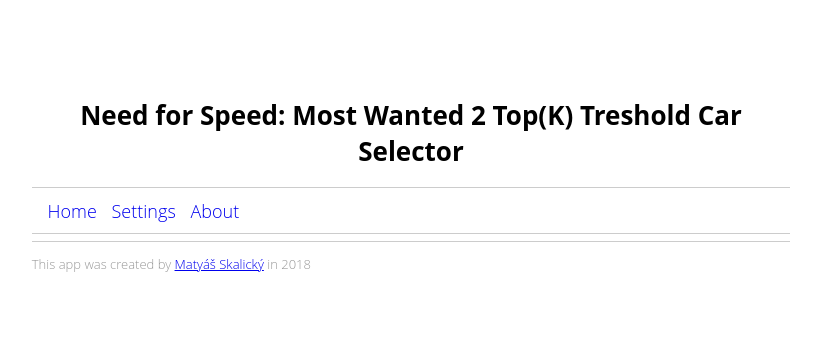
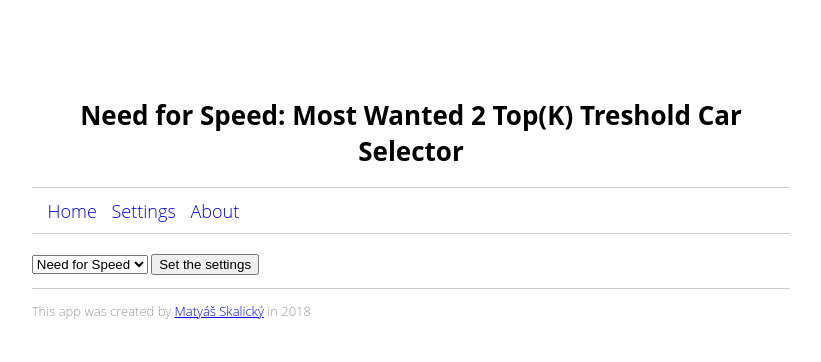
Before and after one commit to mskl/fit-bi-vwm-project, a Flask app: page /settings in a window 1280 px wide. Shown: the top 362 px of the page, without its empty margins (229-1050 px from the left). Run offline with Flask 2, Linux system fonts and the light colour scheme.

Commit message:
Settings.html is now working

```diff
--- a/source/static/styles/style.css
+++ b/source/static/styles/style.css
@@ -31,6 +31,7 @@
 
 #footer {
 	color: #999;
+	margin-top: 1em;
 	border-top: 1px solid #CCCCCC;
 }
 
--- a/source/templates/baser.html
+++ b/source/templates/baser.html
@@ -22,7 +22,7 @@
                             <a href="/">Home</a>
                         </span>
                         <span class="navbarbutton">
-                            <a href="/#">Settings</a>
+                            <a href="/settings">Settings</a>
                         </span>
                         <span class="navbarbutton">
                             <a href="/about">About</a>
--- a/source/templates/settings.html
+++ b/source/templates/settings.html
@@ -1,5 +1,11 @@
 {% extends "baser.html" %}
 
 {% block main %}
-
+    <p>{{ payload }}</p>
+    <form action="/settings" method="get">
+        <select name="dataset" title="the dataset used">
+            <option value="NFS" {% if form_data['dataset'] == "NFS" %}selected{% endif %}>Need for Speed</option>
+        </select>
+        <input type="submit" value="Set the settings" title="Set the settings">
+    </form>
 {% endblock %}
--- a/source/topktreshold.py
+++ b/source/topktreshold.py
@@ -16,7 +16,7 @@ car_database = CarDatabase(CSV_PATH)
 
 
 ########################################################################################################################
-@app.route('/', methods=['GET', 'POST'])
+@app.route('/', methods=['GET'])
 def index():
     # Obtain the settings from the form
     form_data = get_form_data()
@@ -45,9 +45,19 @@ def about():
 
 
 ########################################################################################################################
-@app.route('/settings')
+@app.route('/settings', methods=['GET'])
 def settings():
-    return render_template("settings.html", title='Settings')
+    payload = ""
+    dataset_get = request.args.get('dataset');
+
+    form_data = {
+        'dataset': dataset_get or "NFS",
+    }
+
+    if dataset_get is not None:
+        payload = "Setting the dataset to %s" %dataset_get
+
+    return render_template("settings.html", payload=payload, form_data=form_data,  title='Settings')
 
 
 ########################################################################################################################
```
